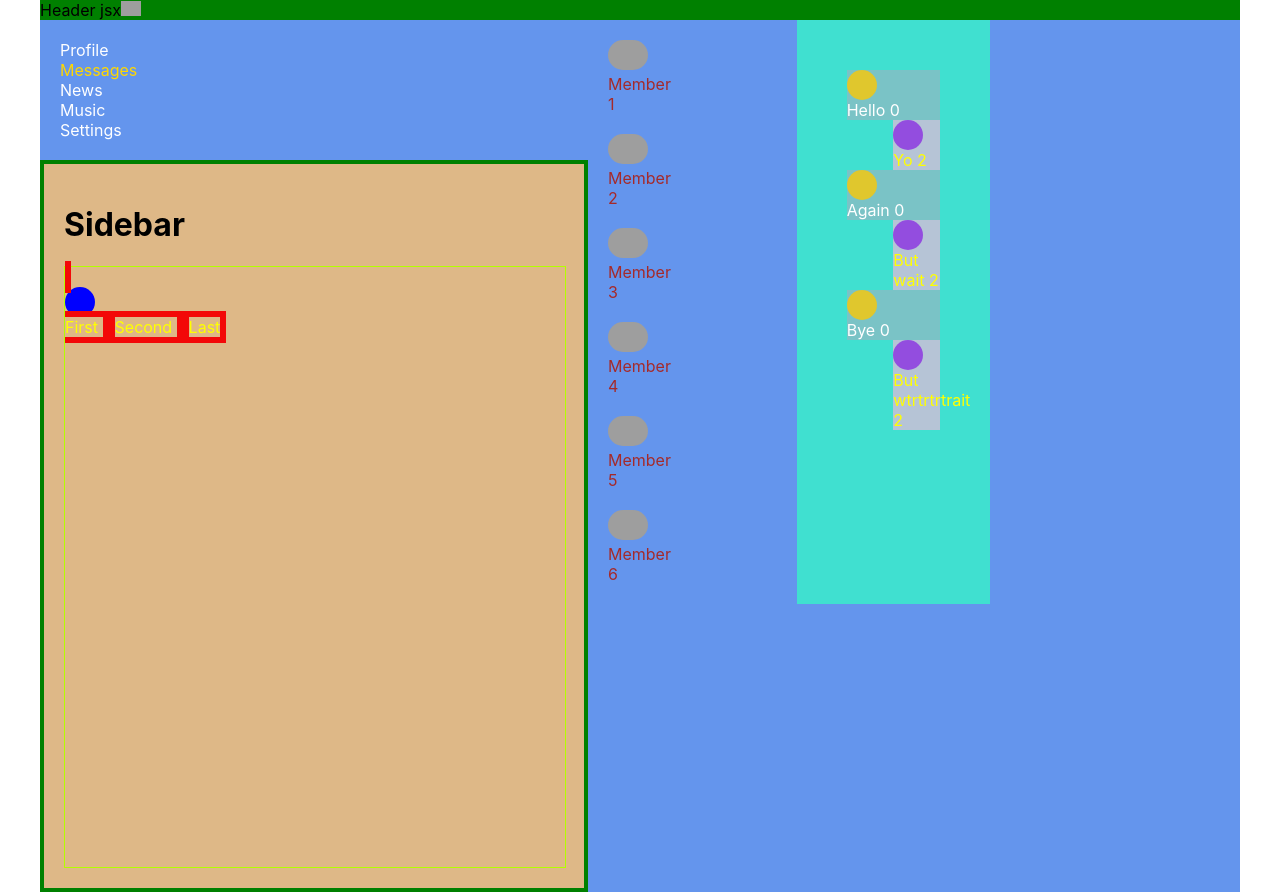
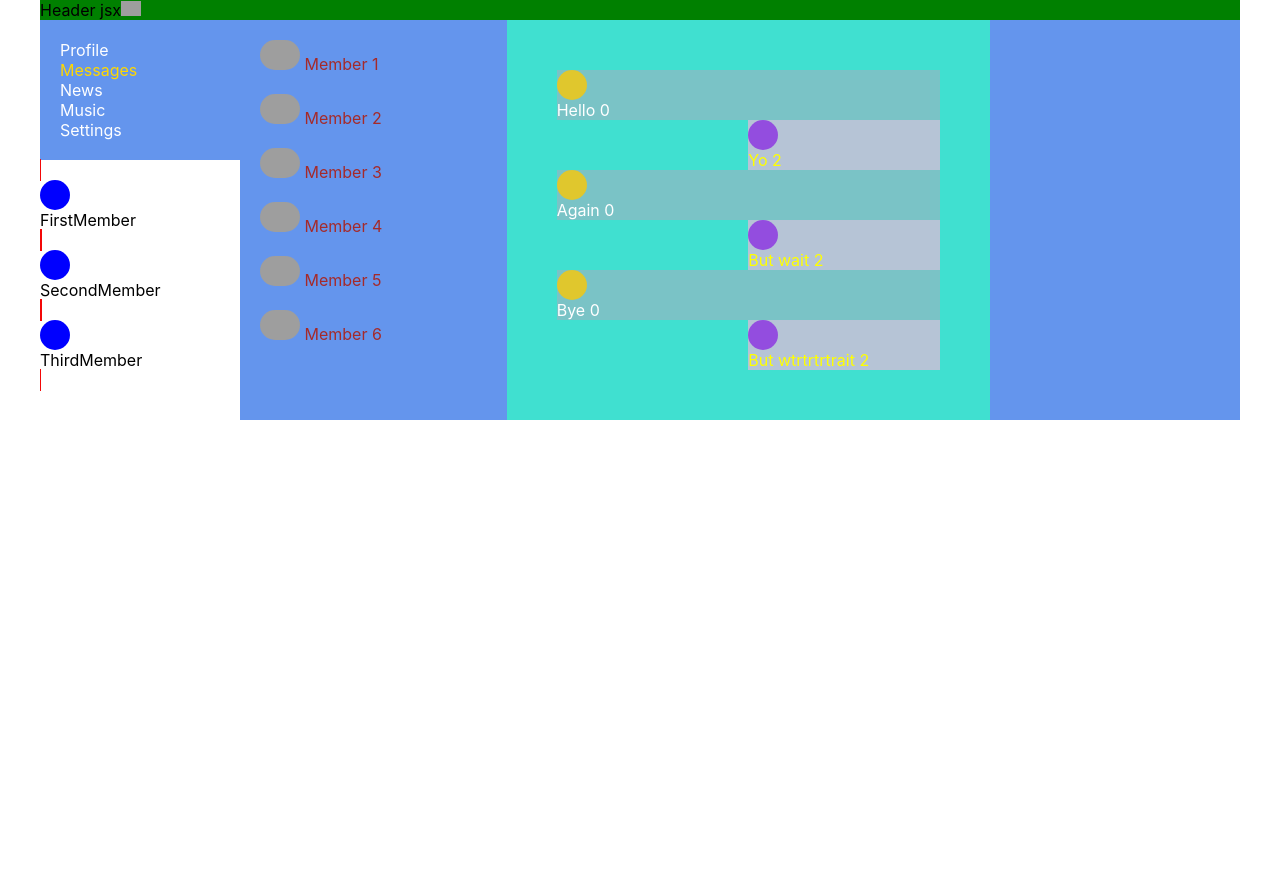
Before and after one commit to Margaret-coder/react-kabzda-1, a React (Create React App) app: page /dialogs in a window 1280 px wide. After the commit the page ends 800 px from the top, so only its background shows below. Built offline with nearby package versions, Linux system fonts and the light colour scheme; grey boxes are pictures that could not be loaded.

Commit message:
add component sidebarItem

```diff
--- a/src/App.js
+++ b/src/App.js
@@ -12,7 +12,7 @@ const App = (props) => {
     <div className="app-wrapper">
       <Header />
       <Navbar />
-      <Sidebar />
+      <Sidebar sidebar={props.sidebar}/>
       <div className="app-wrapper-content">
       <Route path="/dialogs" render={() => <Dialogs dialogsPage={props.dialogsPage}/>}/>
       <Route path="/profile" render={()=><Profile postsPage={props.postsPage} />}/>
--- a/src/components/Sidebar/Sidebar.jsx
+++ b/src/components/Sidebar/Sidebar.jsx
@@ -1,15 +1,21 @@
 import s from "./Sidebar.module.css"
+import SidebarItem from "./SidebarItem/SidebarItem"
 
-const Sidebar = () => {
+const Sidebar = (props) => {
+    let sidebarElements = props.sidebar.sidebarData.map((el) => <SidebarItem key={el.id} name={el.name}/>)
     return (
-        <div className={s.sidebar}>
+        <>
+            <div>{sidebarElements}</div>
+
+            {/* <div className={s.sidebar}>
                 <h1>Sidebar</h1>
                 <div className={s.container}>
                     <div className={s.listItem}><div className={s.circle}></div>First </div>
                     <div className={s.listItem}>Second </div>
                     <div className={s.listItem}>Last</div>
                 </div>
-        </div>
+            </div> */}
+        </>
     )
 }
 export default Sidebar
--- a/src/components/Sidebar/Sidebar.module.css
+++ b/src/components/Sidebar/Sidebar.module.css
@@ -35,19 +35,7 @@ display: block;
 
 } */
 
-.listItem {
-    color: yellow;
-    display: inline;
-    border: 6px solid #f30808;
-}
-.circle{
-    width: 30px;
-    height: 30px;
-    background: blue;
-    -moz-border-radius: 50px;
-    -webkit-border-radius: 50px;
-    border-radius: 50px;
-}
+
 /* .circle{
     display: unset;
 } */
--- /dev/null
+++ b/src/components/Sidebar/SidebarItem/SidebarItem.jsx
@@ -0,0 +1,10 @@
+import s from './SidebarItem.module.css'
+const Sidebar_Item = (props) => {
+return(
+    <div className={s.listItem}>
+        <div className={s.circle}></div>
+        <div>{props.name}</div>
+    </div>
+)
+}
+export default Sidebar_Item
--- /dev/null
+++ b/src/components/Sidebar/SidebarItem/SidebarItem.module.css
@@ -0,0 +1,13 @@
+.listItem {
+    color: black;
+    display: inline;
+    border: 1px solid #f30808;
+}
+.circle{
+    width: 30px;
+    height: 30px;
+    background: blue;
+    -moz-border-radius: 50px;
+    -webkit-border-radius: 50px;
+    border-radius: 50px;
+}
--- a/src/index.js
+++ b/src/index.js
@@ -10,6 +10,7 @@ ReactDOM.render(
     <App
       dialogsPage={state.dialogsPage}
       postsPage={state.postsPage}
+      sidebar={state.sidebar}
     />
   </React.StrictMode>,
   document.getElementById("root")
--- a/src/redux/state.js
+++ b/src/redux/state.js
@@ -26,6 +26,11 @@ const state = {
     { id: 8, message: "Pokurit ne naydetsa", likesCount: 4 },
     { id: 9, message: "It's my life, now and ever", likesCount: 8 },
     { id: 10, message: "Hello", likesCount: 1 },
+  ]},
+  sidebar: {sidebarData: [
+    {id: 1, name: "FirstMember"},
+    {id: 2, name: "SecondMember"},
+    {id: 3, name: "ThirdMember"},
   ]}
 }
 export default state
```
Lines whose indentation alone changed are shown as unchanged.
